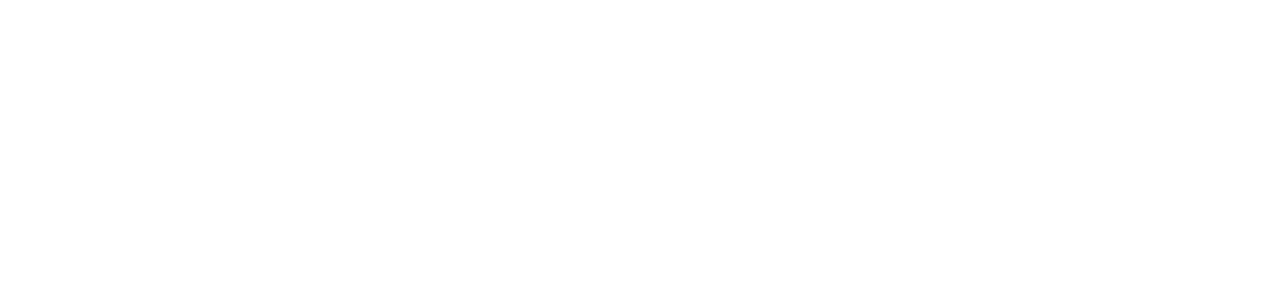
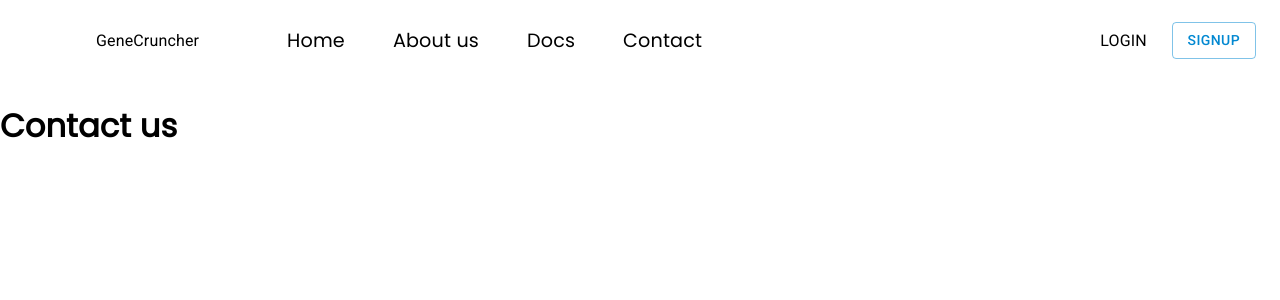
Before and after one commit to jst-seminar-rostlab-tum/genomics.ai, a React (Create React App) app: page /contact in a window 1280 px wide. Shown: the top 300 px of the page. Built offline with nearby package versions, Linux system fonts and the light colour scheme; a web font is replaced by a local one.

Commit message:
added contact page and routing

```diff
--- a/src/App.jsx
+++ b/src/App.jsx
@@ -2,10 +2,10 @@
 import React from 'react';
 import { createTheme, ThemeProvider } from '@mui/material';
 import { Route, BrowserRouter as Router, Switch } from 'react-router-dom';
-import LandingPage from './components/LandingPage/LandingPage';
 import HomePage from './components/LandingPage/pages/HomePage/HomePage';
 import About from './components/LandingPage/pages/About/About';
 import Docs from './components/LandingPage/pages/Docs/Docs';
+import Contact from './components/LandingPage/pages/Contact/Contact';
 
 function App() {
   const theme = createTheme({
@@ -26,6 +26,7 @@
           <Route exact path="/" component={HomePage} />
           <Route path="/about" component={About} />
           <Route path="/docs" component={Docs} />
+          <Route path="/contact" component={Contact} />
         </Switch>
       </Router>
     </ThemeProvider>
--- /dev/null
+++ b/src/components/LandingPage/pages/Contact/Contact.jsx
@@ -0,0 +1,13 @@
+import React from 'react';
+import NavBar from '../../../NavBar/NavBar';
+
+function Contact() {
+  return (
+      <div>
+          <NavBar />
+          <h1>Contact us</h1>
+      </div>
+  )
+}
+
+export default Contact;
```
Also changed, not shown: src/components/LandingPage/pages/Contact/contact.module.css (added).
